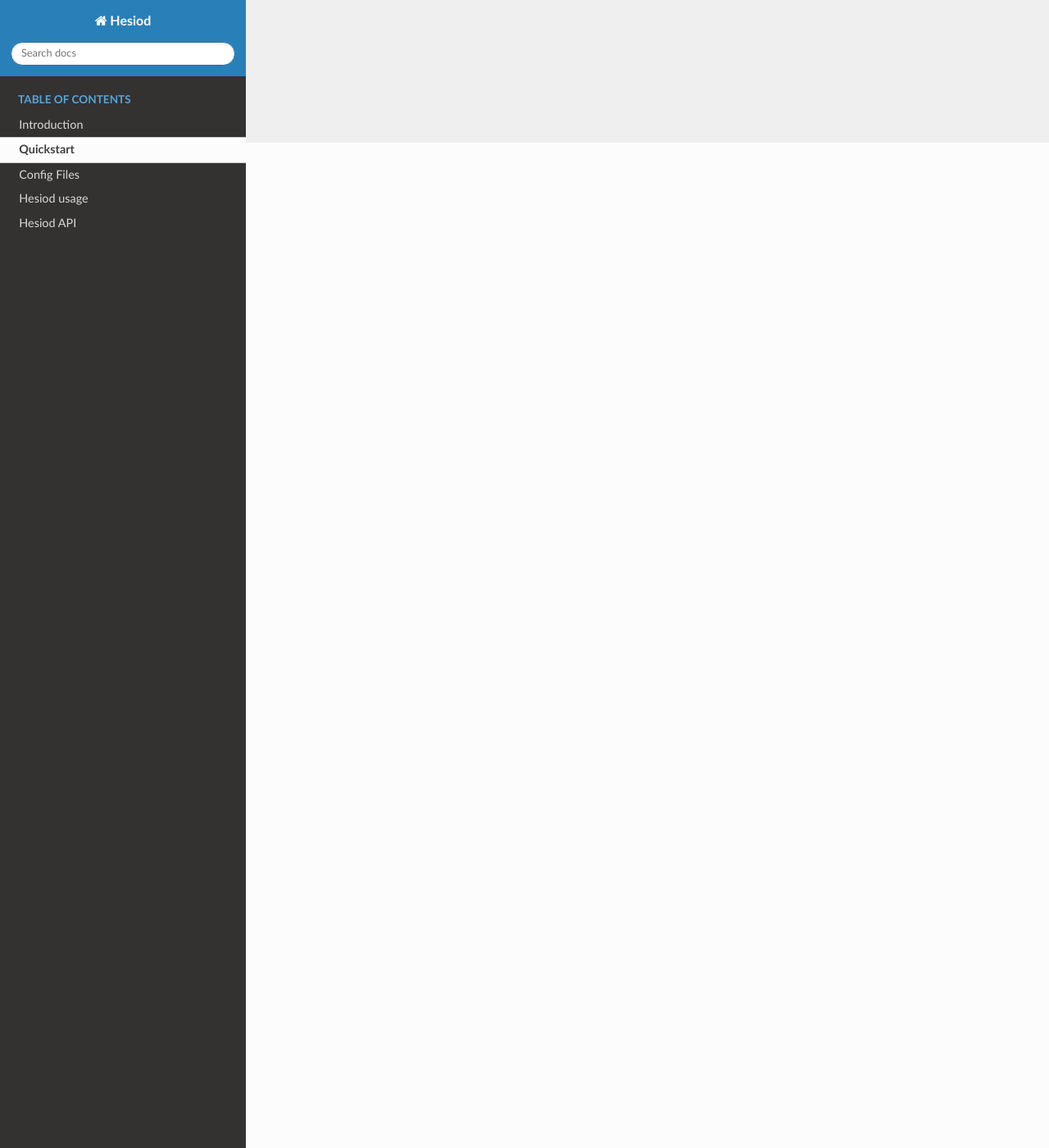
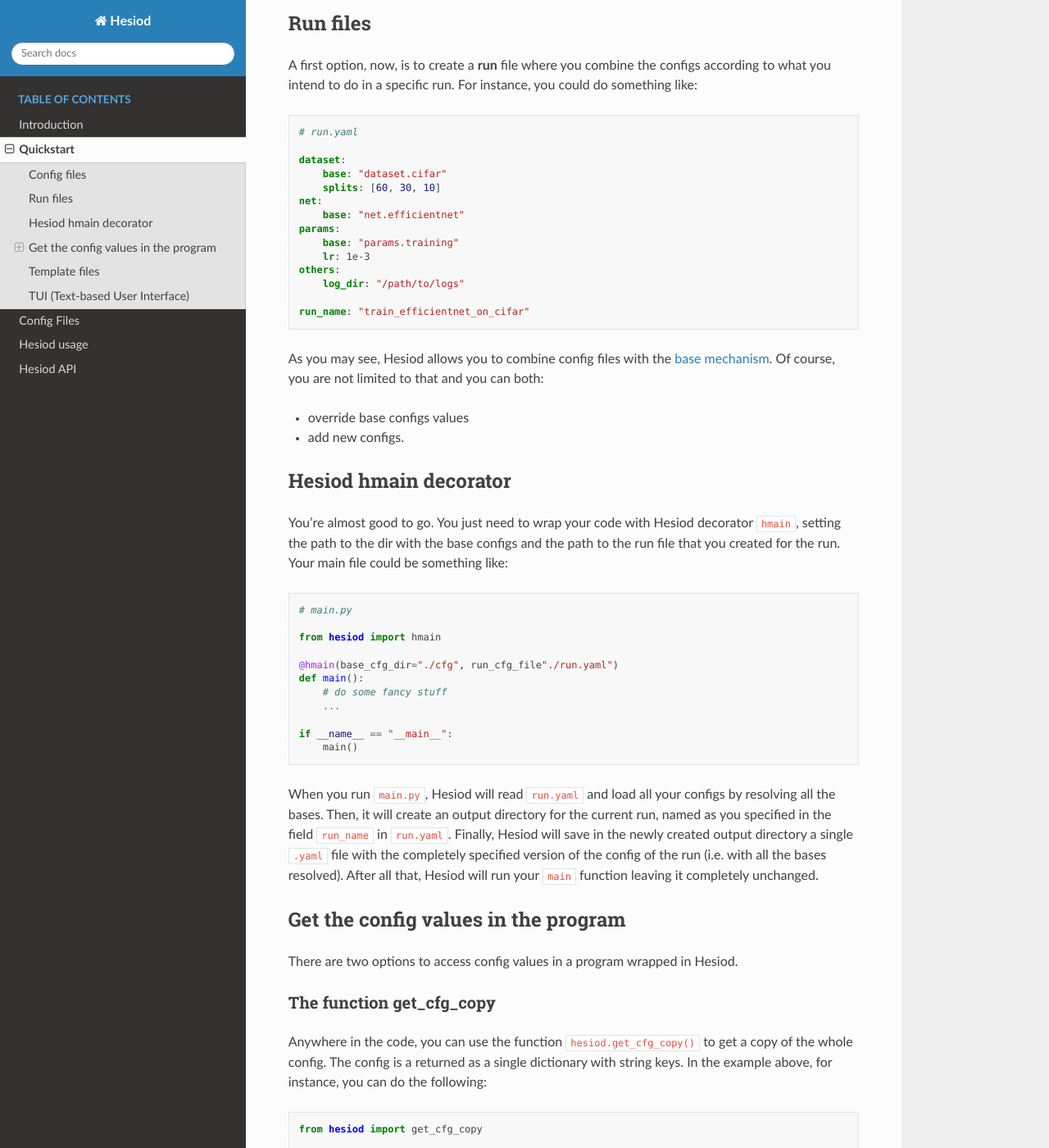
Before and after one commit to lykius/hesiod, a Sphinx documentation site: the page built from docs/source/quickstart.rst, in a window 1280 px wide and 1400 px high, scrolled down 1226 px. Shown: the whole window at 82% size. Built offline with Sphinx 7.4.7 and the Read the Docs theme 2.0.0, drawn with Linux system fonts in a browser that asks for light colours; some of the changed text lies outside the part shown.

Commit message:
docs: improve docs

```diff
--- a/docs/source/base.rst
+++ /dev/null
@@ -1,2 +0,0 @@
-The base mechanism
-==================
--- a/docs/source/config_content.rst
+++ /dev/null
@@ -1,2 +0,0 @@
-Config files content
-====================
--- a/docs/source/hcfg.rst
+++ /dev/null
@@ -1,2 +0,0 @@
-The hcfg function
-=================
--- a/docs/source/hesiod.rst
+++ b/docs/source/hesiod.rst
@@ -1,5 +1,6 @@
+##########
 Hesiod API
-==========
+##########
 
 .. automodule:: hesiod
    :members:
--- a/docs/source/hmain.rst
+++ /dev/null
@@ -1,2 +0,0 @@
-The hmain decorator
-===================
--- a/docs/source/index.rst
+++ b/docs/source/index.rst
@@ -1,5 +1,5 @@
 .. image:: ../../images/hesiod.svg
-    :width: 800
+    :width: 100%
 
 .. toctree::
     :caption: Table of Contents
--- a/docs/source/quickstart.rst
+++ b/docs/source/quickstart.rst
@@ -1,2 +1,203 @@
+##########
 Quickstart
-==========
+##########
+
+Let's introduce Hesiod with an example.
+
+************
+Config files
+************
+
+Imagine that you write some python program where you need a dataset, a neural network
+and other parameters. Each run of your program will use a different dataset or a different
+network or different parameters. To achieve this, you can write a config file for each element
+and organize them in a hierarchy of directories, something like this::
+
+    cfg
+    |____ dataset
+    |    |
+    |    |____ cifar.yaml
+    |    |____ imagenet.yaml
+    |
+    |____ net
+    |    |
+    |    |____ resnet101.yaml
+    |    |____ efficientnet.yaml
+    |
+    |____ params
+         |
+         |____ training.yaml
+         |____ test.yaml
+
+Each ``.yaml`` file contains the specific config for that element, for instance:
+
+.. code-block:: yaml
+
+    # cfg/dataset/cifar.yaml
+    name: "cifar10"
+    path: "/path/to/cifar10"
+    splits: [70, 20, 10]
+
+    # cfg/dataset/imagenet.yaml
+    name: "imagenet"
+    path: "/path/to/imagenet"
+    splits: [80, 10, 10]
+
+    # cfg/net/resnet101.yaml
+    name: "resnet101"
+    num_layers: 101
+    ckpt_path: "/path/to/resnet101"
+
+    # cfg/net/efficientnet.yaml
+    name: "efficientnet"
+    num_layers: 20
+    ckpt_path: "/path/to/efficientnet"
+
+    # cfg/params/training.yaml
+    optimizer: "SGD"
+    lr: 1e-4
+
+    # cfg/params/test.yaml
+    metric: "accuracy"
+    times: 10
+
+*********
+Run files
+*********
+
+A first option, now, is to create a **run** file where you combine the configs according to
+what you intend to do in a specific run. For instance, you could do something like:
+
+.. code-block:: yaml
+
+    # run.yaml
+
+    dataset:
+        base: "dataset.cifar"
+        splits: [60, 30, 10]
+    net:
+        base: "net.efficientnet"
+    params:
+        base: "params.training"
+        lr: 1e-3
+    others:
+        log_dir: "/path/to/logs"
+
+    run_name: "train_efficientnet_on_cifar"
+
+As you may see, Hesiod allows you to combine config files with the
+:ref:`base mechanism <base-mechanism>`. Of course, you are not limited to that and you can both:
+
+* override base configs values
+* add new configs.
+
+**********************
+Hesiod hmain decorator
+**********************
+
+You're almost good to go. You just need to wrap your code with Hesiod decorator ``hmain``,
+setting the path to the dir with the base configs and the path to the run file that you created
+for the run. Your main file could be something like:
+
+.. code-block:: python
+
+    # main.py
+
+    from hesiod import hmain
+
+    @hmain(base_cfg_dir="./cfg", run_cfg_file"./run.yaml")
+    def main():
+        # do some fancy stuff
+        ...
+
+    if __name__ == "__main__":
+        main()
+
+When you run ``main.py``, Hesiod will read ``run.yaml`` and load all your configs by resolving
+all the bases. Then, it will create an output directory for the current run, named as you
+specified in the field ``run_name`` in ``run.yaml``. Finally, Hesiod will save in the newly
+created output directory a single ``.yaml`` file with the completely specified version of the
+config of the run (i.e. with all the bases resolved). After all that, Hesiod will run your ``main``
+function leaving it completely unchanged.
+
+************************************
+Get the config values in the program
+************************************
+
+There are two options to access config values in a program wrapped in Hesiod.
+
+The function get_cfg_copy
+=========================
+
+Anywhere in the code, you can use the function ``hesiod.get_cfg_copy()`` to get a copy of the
+whole config. The config is a returned as a single dictionary with string keys.
+In the example above, for instance, you can do the following:
+
+.. code-block:: python
+
+    from hesiod import get_cfg_copy
+
+    cfg = get_cfg_copy()
+    dataset_name = cfg["dataset"]["name"]  # -> cifar10
+
+
+The function hcfg
+=================
+
+Alternativerly, Hesiod offers an even more direct approach to get a config value.
+Anywhere in the code, you can use the function ``hesiod.hcfg(key, type=None)`` to get the
+value of one specific config. The ``key`` argument can be a composition of keys and subkeys,
+separated by dots (e.g. "key.subkey1.subkey2"). The type argument is optional, but it provides two
+advantages: it enables Hesiod to perform some type checking and it makes the linter life easier,
+by casting the returned value to the proper type. You can use the ``hcfg()`` function like this:
+
+.. code-block:: python
+
+    from hesiod import hcfg
+
+    dataset_name = hcfg("dataset.name", str)  # -> cifar10
+
+**************
+Template files
+**************
+
+.. code-block:: yaml
+
+    # template.yaml
+
+    dataset: "@BASE(dataset)"  # every run will need a dataset...
+    net: "@BASE(net)"          # ...and a network...
+    params: "@BASE(params)"    # ...and some params
+    p1: 1
+    p2: 2.3
+    p3: "test"
+
+.. code-block:: python
+
+    # main.py
+
+    from hesiod import hmain
+
+    @hmain(base_cfg_dir="./cfg", template_cfg_file"./template.yaml")
+    def main():
+        # do some fancy stuff
+        ...
+
+    if __name__ == "__main__":
+        main()
+
+*******************************
+TUI (Text-based User Interface)
+*******************************
+
+.. image:: ../../images/edit1.png
+    :width: 80%
+    :align: center
+
+.. image:: ../../images/edit2.png
+    :width: 80%
+    :align: center
+
+.. image:: ../../images/recap.png
+    :width: 80%
+    :align: center
--- a/docs/source/run_vs_template.rst
+++ /dev/null
@@ -1,2 +0,0 @@
-Run files vs Template files
-===========================
--- a/docs/source/utilities.rst
+++ /dev/null
@@ -1,2 +0,0 @@
-Hesiod utilities
-================
```
Also changed, not shown: docs/source/config.rst (+13 -6 lines), docs/source/intro.rst (+4 -3 lines), docs/source/usage.rst (+12 -6 lines).
